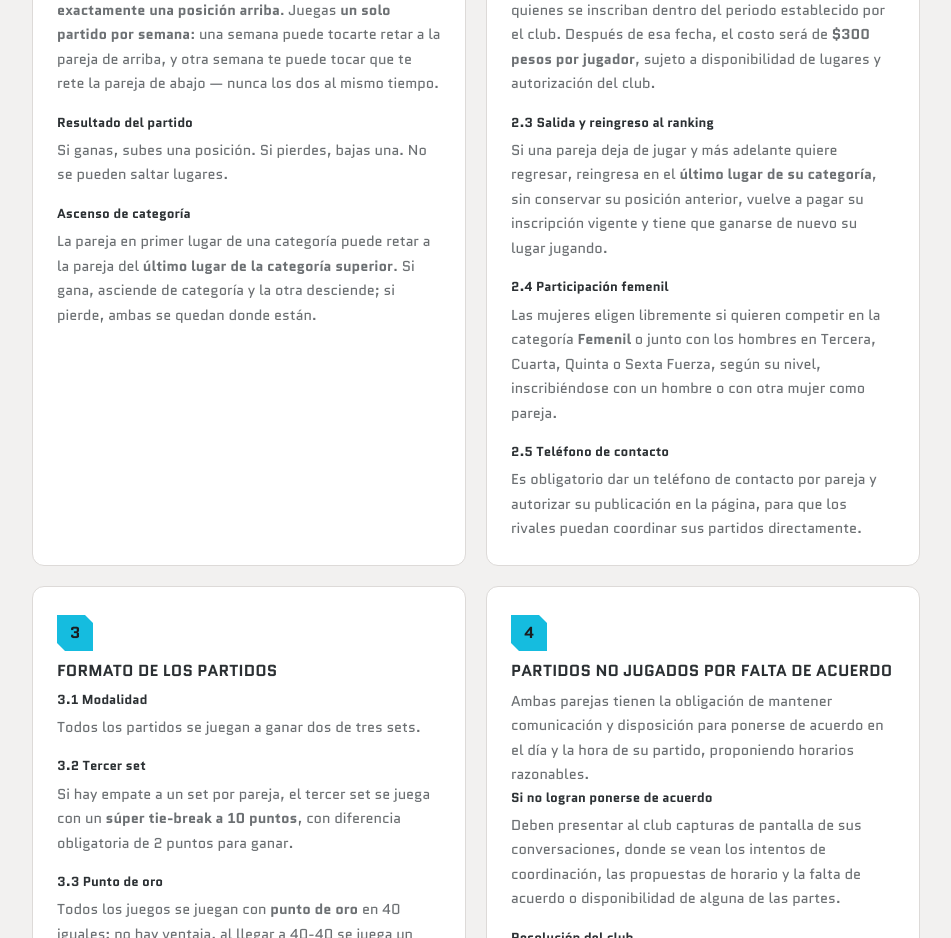
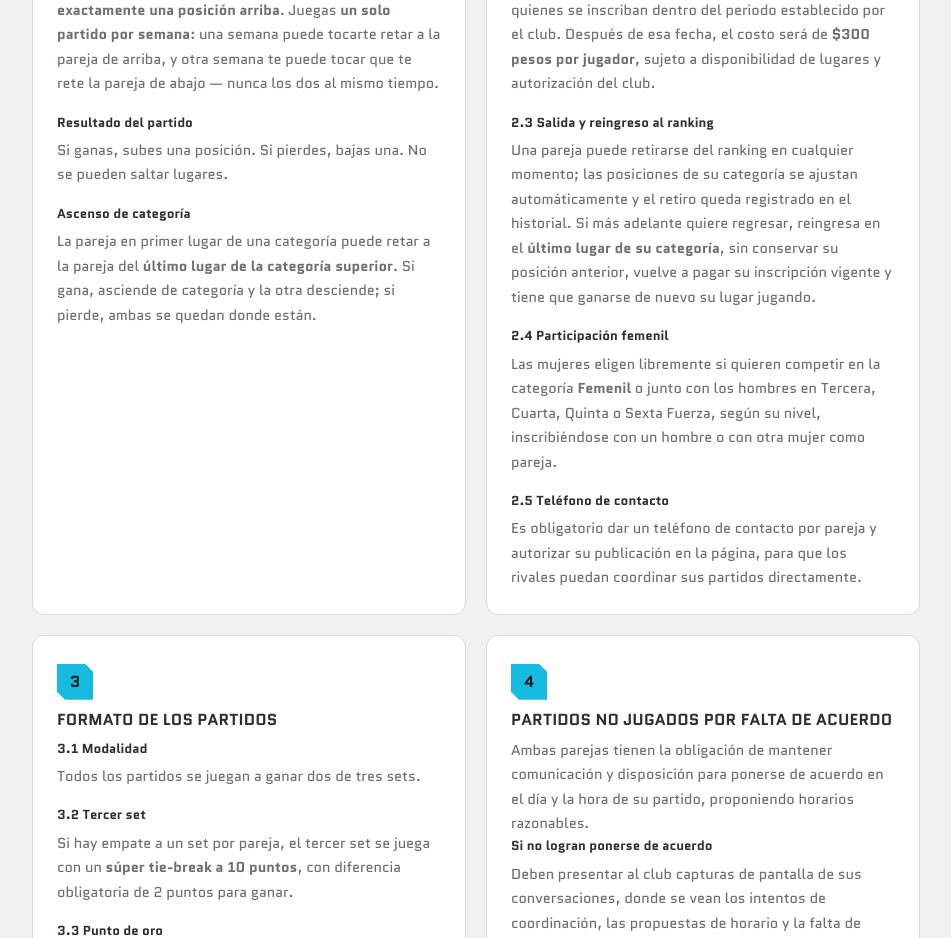
Before and after one commit to Carlosabrego136/Padel, a Next.js app: page /reglamento in a window 1280 px wide. Shown: the part 820-1758 px from the top of the page, without its empty margins (164-1115 px from the left). Built offline with nearby package versions, Linux system fonts and the light colour scheme; no server answers.

Commit message:
Agregar fecha de reanudacion y retiro voluntario al reglamento

```diff
--- a/src/app/reglamento/page.tsx
+++ b/src/app/reglamento/page.tsx
@@ -19,6 +19,15 @@ function fmtFecha(iso: string | undefined): string {
   return d.toLocaleDateString('es-MX', { day: 'numeric', month: 'long', year: 'numeric', timeZone: 'UTC' });
 }
 
+/** Día siguiente a una fecha ISO (YYYY-MM-DD), ya formateado para mostrar. */
+function fmtDiaSiguiente(iso: string | undefined): string {
+  if (!iso) return '';
+  const d = new Date(iso + 'T00:00:00Z');
+  if (isNaN(d.getTime())) return '';
+  d.setUTCDate(d.getUTCDate() + 1);
+  return d.toLocaleDateString('es-MX', { day: 'numeric', month: 'long', year: 'numeric', timeZone: 'UTC' });
+}
+
 interface Regla {
   num: number;
   titulo: string;
@@ -31,6 +40,7 @@ function construirReglas(cfg: Map<string, string>): Regla[] {
   const limite = fmtFecha(cfg.get('fecha_limite_inscripcion'));
   const pausaInicio = fmtFecha(cfg.get('pausa_inicio'));
   const pausaFin = fmtFecha(cfg.get('pausa_fin'));
+  const reanudacion = fmtDiaSiguiente(cfg.get('pausa_fin'));
   const cuotaInicial = cfg.get('cuota_inicial') ?? '200';
   const cuotaTardia = cfg.get('cuota_tardia') ?? '300';
 
@@ -95,9 +105,10 @@ function construirReglas(cfg: Map<string, string>): Regla[] {
           <div className="rule-card__sub">
             <p className="rule-card__sub-title">2.3 Salida y reingreso al ranking</p>
             <p>
-              Si una pareja deja de jugar y más adelante quiere regresar, reingresa en el{' '}
-              <strong>último lugar de su categoría</strong>, sin conservar su posición anterior, vuelve a pagar su
-              inscripción vigente y tiene que ganarse de nuevo su lugar jugando.
+              Una pareja puede retirarse del ranking en cualquier momento; las posiciones de su categoría se
+              ajustan automáticamente y el retiro queda registrado en el historial. Si más adelante quiere
+              regresar, reingresa en el <strong>último lugar de su categoría</strong>, sin conservar su posición
+              anterior, vuelve a pagar su inscripción vigente y tiene que ganarse de nuevo su lugar jugando.
             </p>
           </div>
           <div className="rule-card__sub">
@@ -214,6 +225,7 @@ function construirReglas(cfg: Map<string, string>): Regla[] {
               <p>
                 El ranking tendrá una pausa del <strong>{pausaInicio}</strong> al <strong>{pausaFin}</strong>,
                 inclusive. Durante estas fechas no hay jornadas ni descensos por inactividad.
+                {reanudacion && <> Las actividades se reanudan el <strong>{reanudacion}</strong>.</>}
               </p>
             </div>
           )}
```
